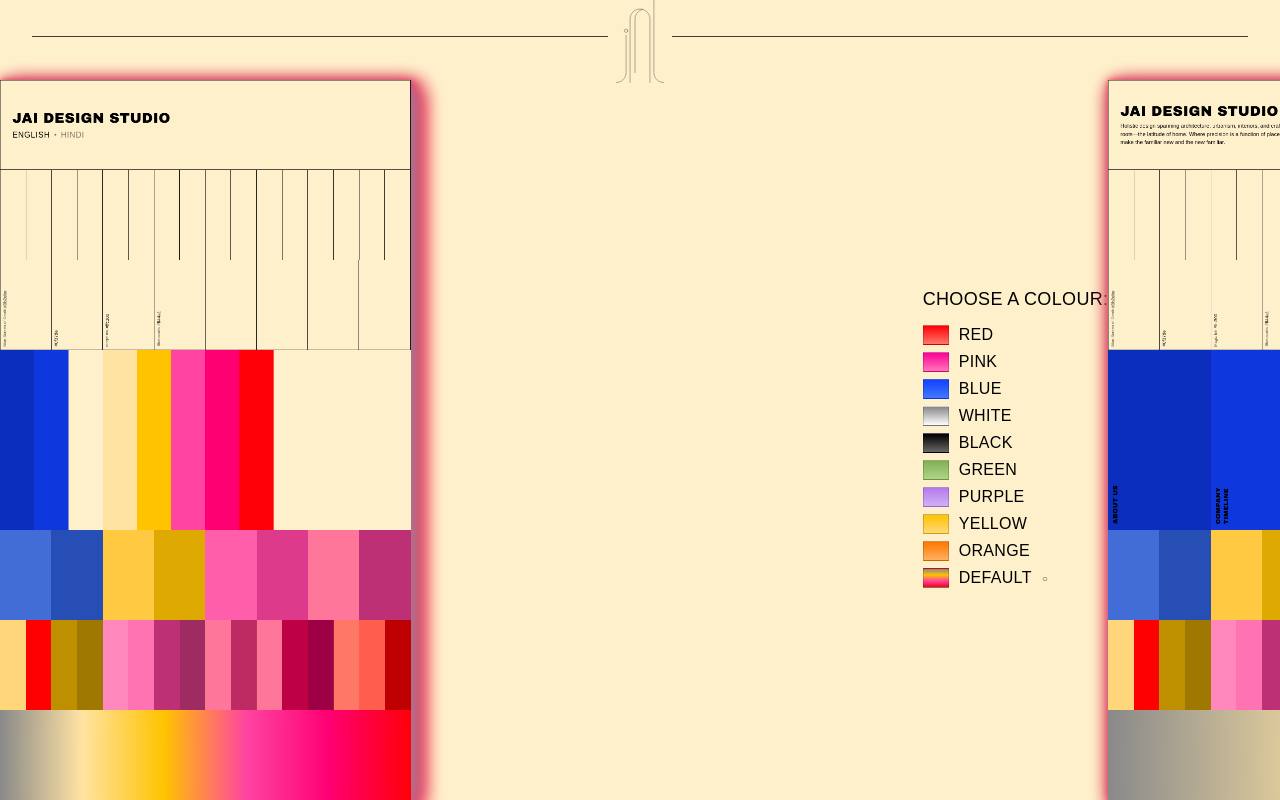
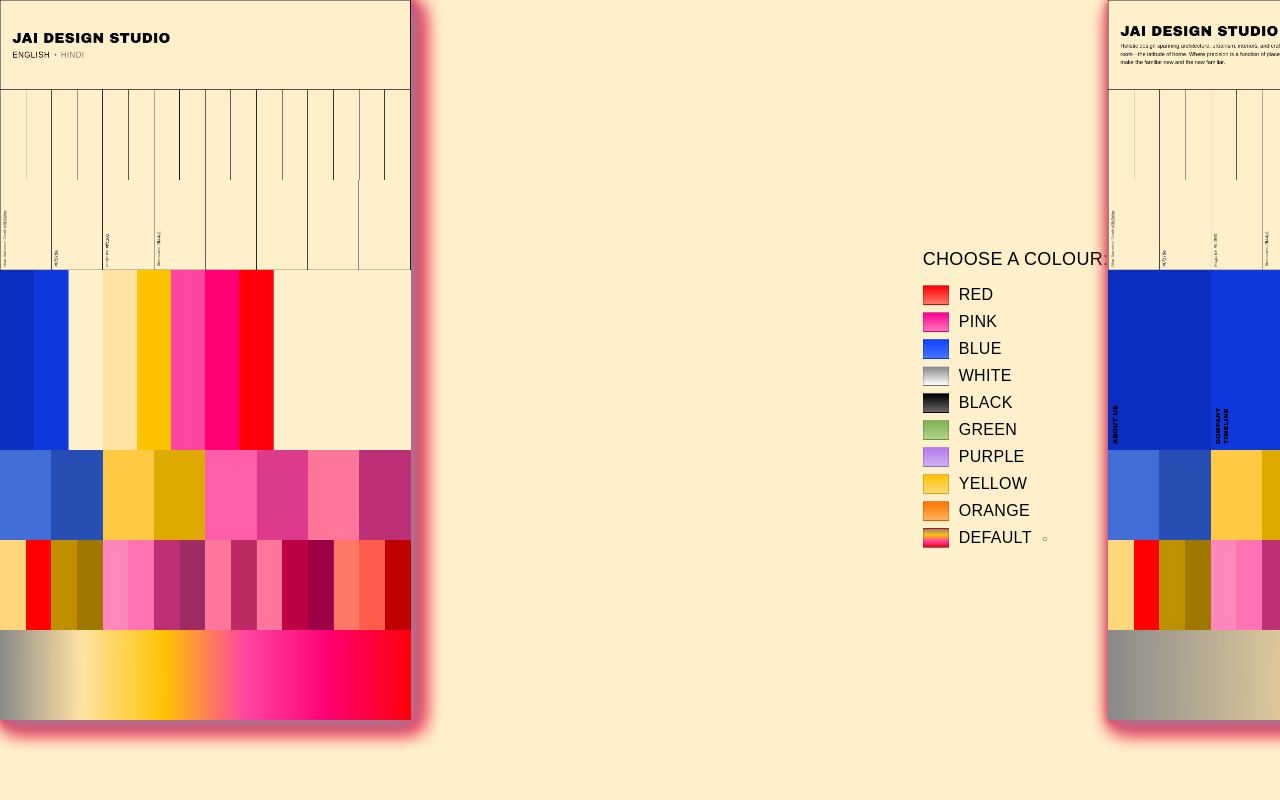
Before and after one commit to Rananjai99/jai-design-studio, a Next.js app: page / in a window 1280 px wide. Built offline with nearby package versions, Linux system fonts and the light colour scheme; a web font is replaced by a local one.

Commit message:
Removed the logo at top center

```diff
--- a/src/app/page.tsx
+++ b/src/app/page.tsx
@@ -10,9 +10,7 @@
  */
 import React, { useState, useEffect } from "react";
 import { useTheme } from "@/context/ThemeContext";
-import { useLogoAnimation } from "@/hooks/useLogoAnimation";
 import { useCanvasPan } from "@/hooks/useCanvasPan";
-import { LogoAnimation } from "@/components/logo/LogoAnimation";
 import { WorkingCanvas } from "@/components/canvas/WorkingCanvas";
 import { CanvasRow1 } from "@/components/canvas/CanvasRow1";
 import { CanvasRow2 } from "@/components/canvas/CanvasRow2";
@@ -25,8 +23,7 @@ import { ColourPicker } from "@/components/theme/ColourPicker";
 import styles from "./page.module.css";
 
 export default function RootPage() {
-  const { isOnLanding, theme } = useTheme();
-  const { shouldAnimate } = useLogoAnimation();
+  const { isOnLanding } = useTheme();
   const { panRef, triggerPan } = useCanvasPan();
   const [pickerVisible, setPickerVisible] = useState(false);
   const [language, setLanguage] = useState<"en" | "hi">("en");
@@ -46,19 +43,11 @@ export default function RootPage() {
 
   return (
     <div className={styles.pageRoot}>
-      {/* Fixed logo — always above everything */}
-      <LogoAnimation
-        animate={shouldAnimate}
-        showTagline={!isOnLanding}
-        taglineBackgroundColour={theme.row4_5[4] ?? "#fff0cc"}
-      />
-
       {/* Main scene — viewport clips, pan container scrolls */}
       <div className={styles.viewport}>
         <div
           ref={panRef}
           className={styles.panContainer}
-          style={{ paddingTop: 80 }} // offset for fixed logo height
         >
           {/* ── LANDING CANVAS ───────────────────── */}
           <div className={styles.canvasScene}>
```
